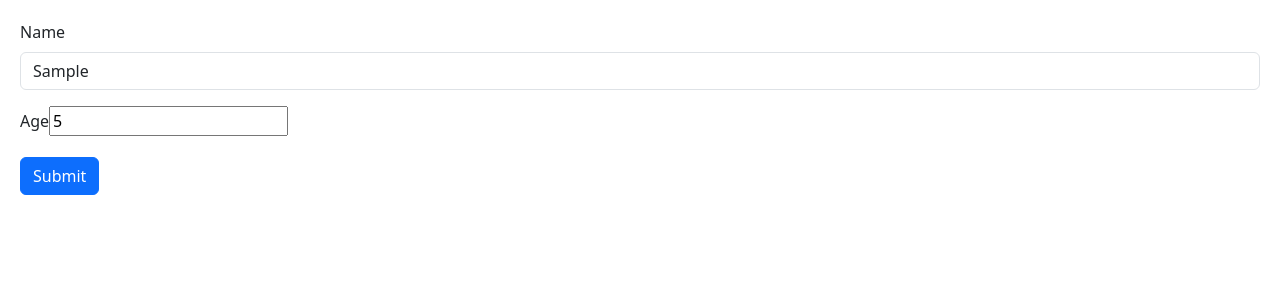
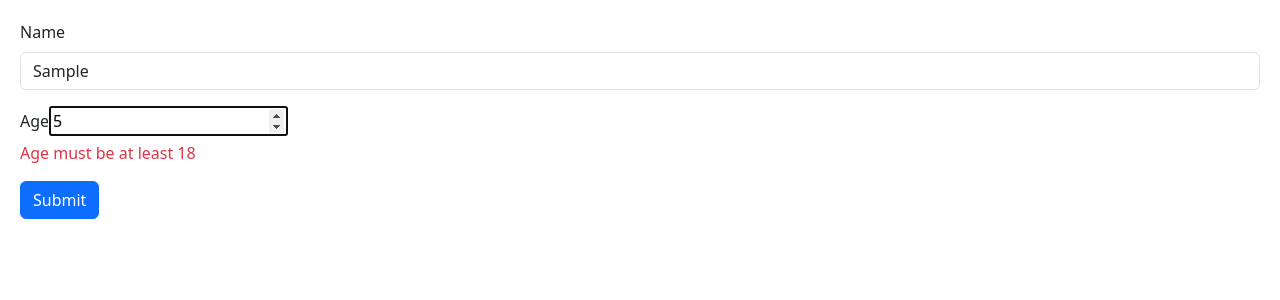
Before and after one commit to zephyr942/reacttutorial, a React app: page / in a window 1280 px wide. Both pictures are taken after typing "Sample", "5" into the empty fields and a click on the button "Submit". Shown: the top 300 px of the page. Built offline with nearby package versions, Linux system fonts and the light colour scheme; the HTML template or start-up script is replaced by a standard one.

Commit message:
4- 8 Schema Base Validation with Zod

```diff
--- a/package.json
+++ b/package.json
@@ -10,6 +10,7 @@
     "preview": "vite preview"
   },
   "dependencies": {
+    "@hookform/resolvers": "^5.2.2",
     "@types/styled-components": "^5.1.36",
     "bootstrap": "^5.3.8",
     "immer": "^11.1.4",
@@ -17,7 +18,8 @@
     "react-dom": "^19.2.0",
     "react-hook-form": "^7.72.0",
     "react-icons": "^5.6.0",
-    "styled-components": "^6.3.12"
+    "styled-components": "^6.3.12",
+    "zod": "^4.3.6"
   },
   "devDependencies": {
     "@eslint/js": "^9.39.1",
--- a/src/components/Form.tsx
+++ b/src/components/Form.tsx
@@ -1,17 +1,23 @@
 import React, { useRef, useState, type FormEvent } from "react";
 import { useForm, type FieldValues } from "react-hook-form";
+import { z } from "zod";
+import { zodResolver } from "@hookform/resolvers/zod";
+
+const schema = z.object({
+  name: z.string().min(3, { message: "Name must be at least 3 charaters." }),
+  age: z
+    .number({ error: "Age field is required." })
+    .min(18, { message: "Age must be at least 18" }),
+});
+
+type FormData = z.infer<typeof schema>;
 
 const Form = () => {
-  interface FormData {
-    name: string;
-    age: number;
-  }
-
   const {
     register,
     handleSubmit,
     formState: { errors },
-  } = useForm<FormData>();
+  } = useForm<FormData>({ resolver: zodResolver(schema) });
 
   const onSubmit = (data: FieldValues) => {
     console.log(data);
@@ -24,28 +30,25 @@
           Name
         </label>
         <input
-          {...register("name", { required: true, minLength: 3 })}
+          {...register("name")}
           id="name"
           type="text"
           className="form-control"
         />
       </div>
-      {errors.name?.type === "required" && (
-        <p className="text-danger">The name field is required.</p>
-      )}
-      {errors.name?.type === "minLength" && (
-        <p className="text-danger">The name must be at least 3 charaters</p>
-      )}
+      {errors.name && <p className="text-danger">{errors.name.message}</p>}
+
       <div className="mb-3">
         <label htmlFor="" className="form-label">
           Age
         </label>
         <input
-          {...register("age")}
+          {...register("age", { valueAsNumber: true })}
           id="age"
           type="number"
           className="form-contorl"
         />
+        {errors.age && <p className="text-danger">{errors.age.message}</p>}
       </div>
       <button className="btn btn-primary" type="submit">
         Submit
```
Also changed, not shown: 1 other file (tests, documents, lock files or other folders).
